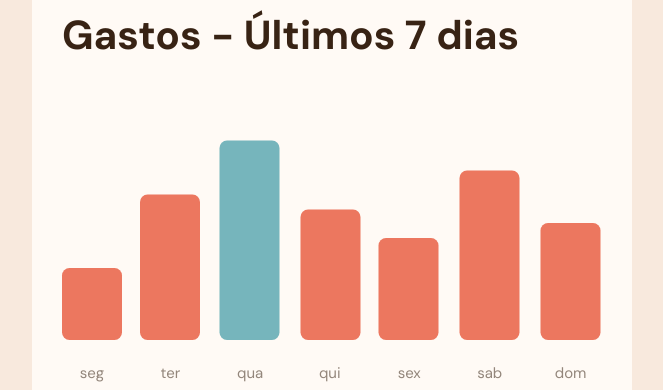
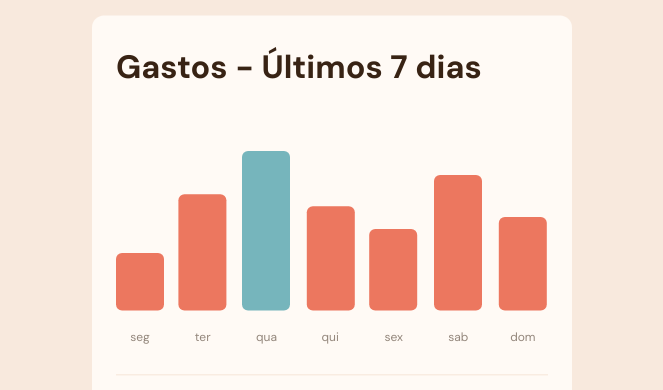
Before and after one commit to Rodrigo-Oliveira-de-Mattos/grafico-de-barras-interativo, a plain HTML site: page index.html in a window 1280 px wide. Shown: the part 207-597 px from the top of the page, without its empty margins (308-971 px from the left). Drawn offline with Linux system fonts and the light colour scheme.

Commit message:
scale alterada

```diff
--- a/src/css/responsivo.css
+++ b/src/css/responsivo.css
@@ -3,7 +3,7 @@
     main{
         width: 40rem;
         transition: 1s;
-        scale: 1.5;
+        scale: 1.2;
 
     }
 
```
